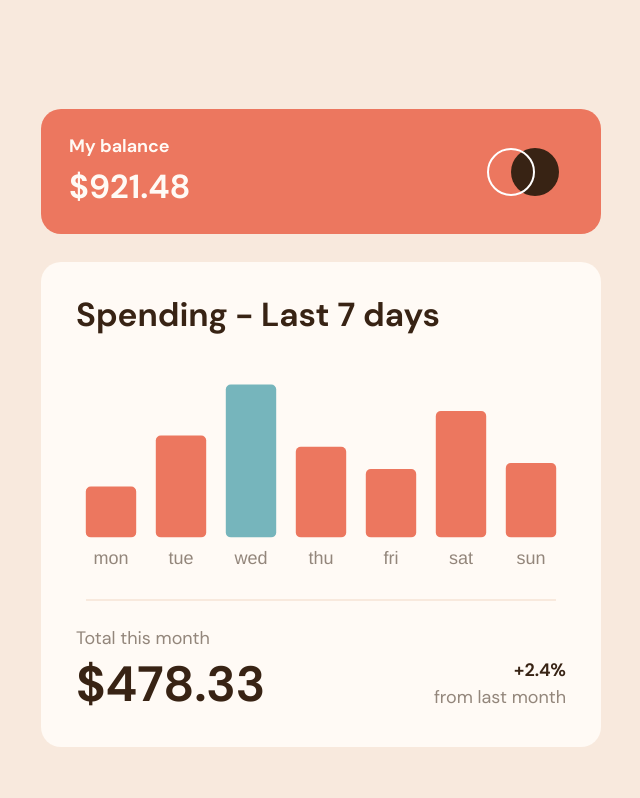
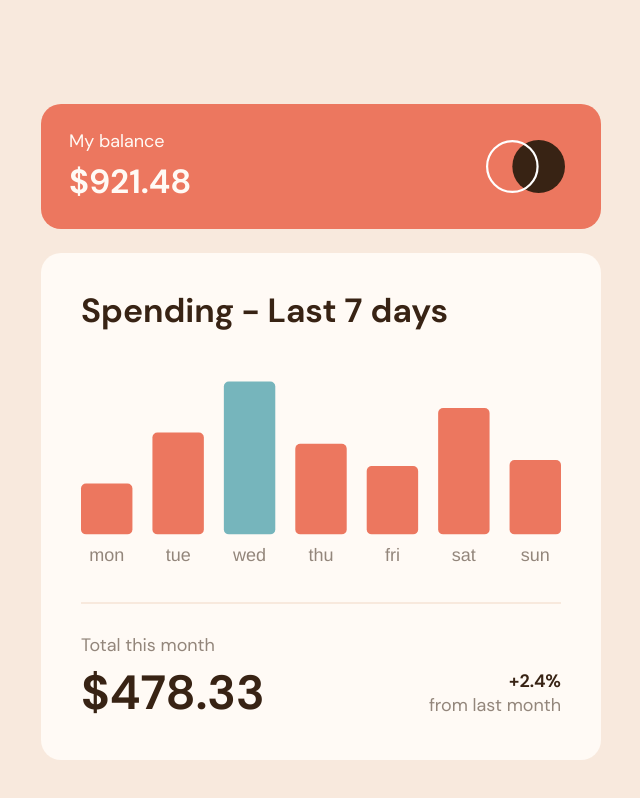
Before and after one commit to Nazhdaque/fem-expenses-chart-component, a website built with Vite: page index.html in a window 1280 px wide. Shown: the whole page, without its empty margins (319-959 px from the left). Built offline with nearby package versions, Linux system fonts and the light colour scheme.

Commit message:
css complete

```diff
--- a/index.html
+++ b/index.html
@@ -46,11 +46,9 @@
 <body>
 	<main>
 		<article class="chart-component">
-			<header class="chart-header">
-				<div>
-					<h1>My balance</h1>
-					<p class="amount">$921.48</p>
-				</div>
+			<header class="chart-header top-bottom-layout">
+				<h1>My balance</h1>
+				<p class="amount">$921.48</p>
 				<img class="logo"
 						 src="/images/logo.svg"
 						 alt="">
@@ -62,7 +60,9 @@
 					<canvas id="expenses-chart"></canvas>
 				</div>
 
-				<footer class="chart-footer">
+				<hr class="delimiter">
+
+				<footer class="chart-footer top-bottom-layout">
 					<p>Total this month</p>
 					<p class="total">$478.33</p>
 					<div class="result">
--- a/main.js
+++ b/main.js
@@ -16,6 +16,7 @@ class chartValues {
 		this.keys = [...new Set(this.data.flatMap(Object.keys))];
 		this.amounts = this.getAmounts();
 		this.maxValue = this.getMaxValue();
+		this.breakpoint = 450;
 	}
 
 	getlabels = () => this.data.map(entry => entry[this.keys[0]]);
@@ -34,10 +35,12 @@ class chartValues {
 				: this.chartColors.mainOnHover
 		);
 	getFontSize = () => {
-		window.outerWidth <= 450
+		window.outerWidth <= this.breakpoint
 			? (Chart.defaults.font.size = 12)
 			: (Chart.defaults.font.size = 18);
 	};
+	getBorderRadius = () => (window.outerWidth <= this.breakpoint ? 3 : 5);
+	getTootipFontSize = () => (window.outerWidth <= this.breakpoint ? 12 : 16);
 	getValues = () => {
 		return {
 			tooltipTitle_hidden: () => "",
@@ -47,7 +50,7 @@ class chartValues {
 			backgroundColor: this.getMainBgColor(),
 			hoverBackgroundColor: this.getHoverBgColor(),
 			chartColors: this.chartColors,
-			borderRadius: 5,
+			borderRadius: this.getBorderRadius,
 			chartFontSize: this.getFontSize,
 		};
 	};
@@ -87,6 +90,7 @@ const getChart = async () => {
 			plugins: {
 				legend: { display: false },
 				tooltip: {
+					cornerRadius: expensesChart.borderRadius,
 					caretSize: 0,
 					caretPadding: 8,
 					yAlign: "bottom",
@@ -96,7 +100,7 @@ const getChart = async () => {
 					bodyColor: expensesChart.chartColors.tooltipBodyColor,
 					backgroundColor: expensesChart.chartColors.tooltipBgColor,
 					bodyFont: {
-						size: 16,
+						size: expensesChart.toolTipFontSize,
 						weight: "500",
 					},
 					padding: 10,
--- a/style.css
+++ b/style.css
@@ -25,21 +25,15 @@
 	--clr-neutral-100: hsl(33, 100%, 98%);
 
 	--ff-primary: "DM Sans", sans-serif;
-	--fs-400: 1.125rem;
-	--fs-800: calc(var(--fs-400) * 1.85);
-	--fs-900: calc(var(--fs-400) * 2.75);
+
+	--liquid-size: calc(5vw - 1rem);
+
+	--fs-400: clamp(1rem, var(--liquid-size), 1.125rem);
+	--fs-800: clamp(1.575rem, var(--liquid-size), 2.1rem);
+	--fs-900: clamp(2rem, var(--liquid-size), 3rem);
 
 	--fw-regular: 400;
 	--fw-bold: 700;
-
-	--lh-reg: 1.1;
-
-	--border-raduis: 1.25rem;
-
-	--spacing-2xl: calc(var(--spacing-md) * 2);
-	--spacing-xl: calc(var(--spacing-md) * 1.5);
-	--spacing-lg: calc(var(--spacing-md) * 1.25);
-	--spacing-md: 1.75rem;
 }
 
 *,
@@ -63,9 +57,9 @@ body {
 	font-weight: var(--fw-regular);
 	font-size: var(--fs-400);
 	color: var(--clr-neutral-600);
-	line-height: var(--lh-reg);
+	line-height: 1.1;
 	background-color: var(--clr-neutral-200);
-	padding: var(--spacing-md);
+	padding: clamp(1rem, var(--liquid-size), 2rem);
 }
 
 main {
@@ -77,38 +71,42 @@ main {
 
 .chart-component {
 	width: min(var(--max-content-width), 100%);
+	display: grid;
+	gap: clamp(1rem, var(--liquid-size), 1.5rem);
 }
 
 .chart-component > * {
-	border-radius: var(--border-raduis);
+	border-radius: clamp(0.66rem, var(--liquid-size), 1.25rem);
 }
 
 /* chart-header */
 .chart-header {
 	background: var(--clr-primary-100);
 	color: var(--clr-neutral-100);
-	padding: var(--spacing-md) var(--spacing-xl) var(--spacing-md)
-		var(--spacing-md);
-	display: flex;
-	justify-content: space-between;
-	align-items: center;
-	margin-bottom: var(--spacing-md);
+	padding: clamp(1.5rem, var(--liquid-size), 1.75rem);
+}
+
+.chart-header h1 {
+	font-weight: var(--fw-regular);
 }
 
 .amount {
 	font-size: var(--fs-800);
 	font-weight: var(--fw-bold);
-	margin-top: 0.75rem;
 }
 
 .logo {
-	height: 70%;
+	height: 100%;
+	padding-inline: clamp(0.1rem, var(--liquid-size), 0.5rem);
+	padding-block: clamp(0.4rem, var(--liquid-size), 0.5rem);
+	grid-row: 1 / -1;
+	place-self: center end;
 }
 
 /* chart-body */
 .chart-body {
 	background-color: var(--clr-neutral-100);
-	padding: var(--spacing-lg);
+	padding: clamp(1.5rem, var(--liquid-size), 2.5rem);
 }
 
 .chart-title {
@@ -117,40 +115,35 @@ main {
 }
 
 .chart-holder {
-	width: 100%;
-	padding-bottom: var(--spacing-2xl);
-	position: relative;
-}
-.chart-holder::before {
-	position: absolute;
-	content: "";
-	left: 0;
-	right: 0;
-	bottom: var(--spacing-md);
-	margin-inline: auto;
-	width: 96%;
-	height: 2px;
-	background-color: var(--clr-neutral-200);
+	--inline-corrector: clamp(0.75rem, var(--liquid-size), 1.25rem);
+
+	width: calc(100% + var(--inline-corrector));
+	margin-inline: calc(var(--inline-corrector) / -2);
 }
 
 #expenses-chart {
 	height: 100%;
 }
 
+.delimiter {
+	border: none;
+	color: var(--clr-neutral-200);
+	background-color: var(--clr-neutral-200);
+	height: 2px;
+	margin-block: clamp(1.5rem, var(--liquid-size), 2rem);
+}
+
 /* chart-footer */
-.chart-footer {
-	display: grid;
-	gap: 0.5rem var(--spacing-md);
-	grid-auto-flow: column;
-	grid-template-columns: repeat(2, 1fr);
-	grid-template-rows: repeat(2, min-content);
-	background-color: var(--clr-neutral-100);
+.chart-footer > * {
+	min-width: max-content;
 }
 
 .result {
 	grid-row: 2;
-	display: grid;
-	place-items: center end;
+	display: flex;
+	flex-direction: column;
+	justify-content: space-evenly;
+	align-items: end;
 }
 
 .total {
@@ -163,3 +156,12 @@ main {
 	color: var(--clr-neutral-900);
 	font-weight: var(--fw-bold);
 }
+
+/* utilities */
+.top-bottom-layout {
+	display: grid;
+	gap: clamp(0.5rem, var(--liquid-size), 0.75rem);
+	grid-auto-flow: column;
+	grid-template-columns: repeat(auto-fit, minmax(max-content, 1fr));
+	grid-template-rows: repeat(2, min-content);
+}
```
